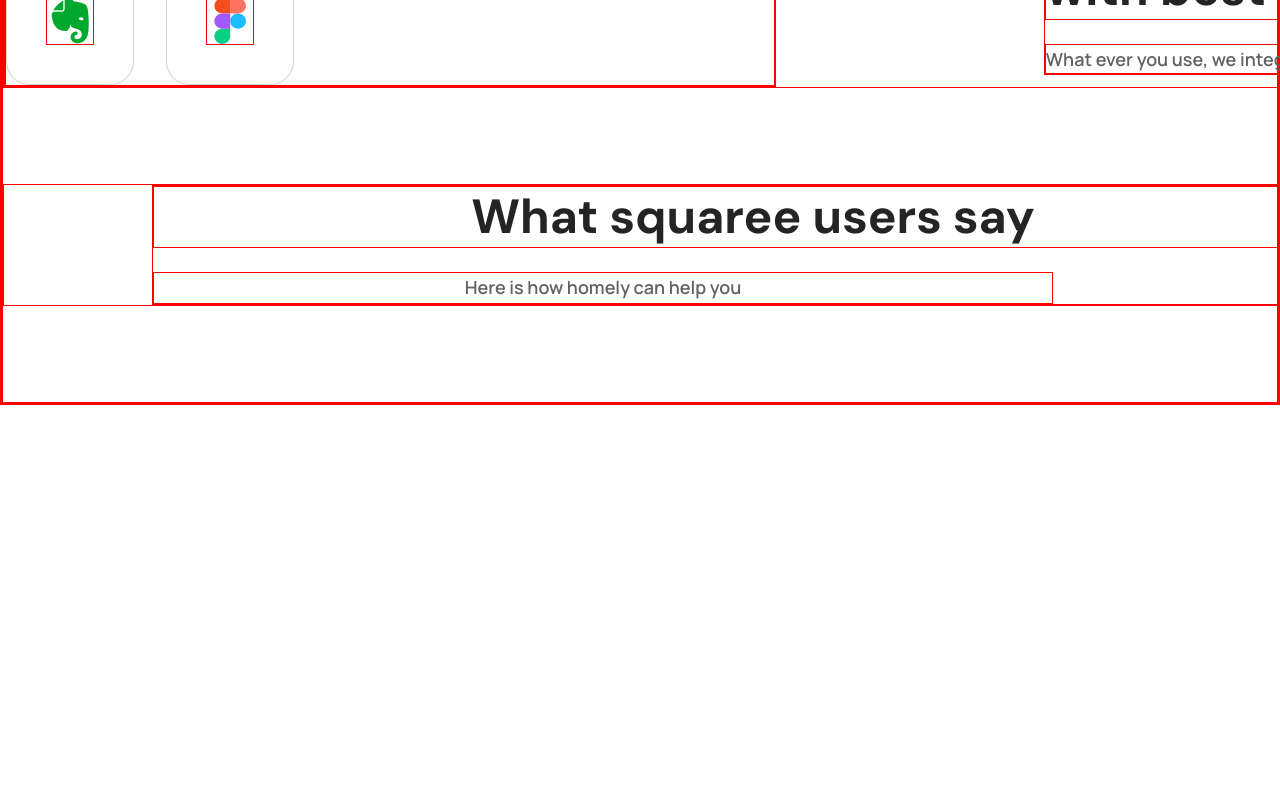
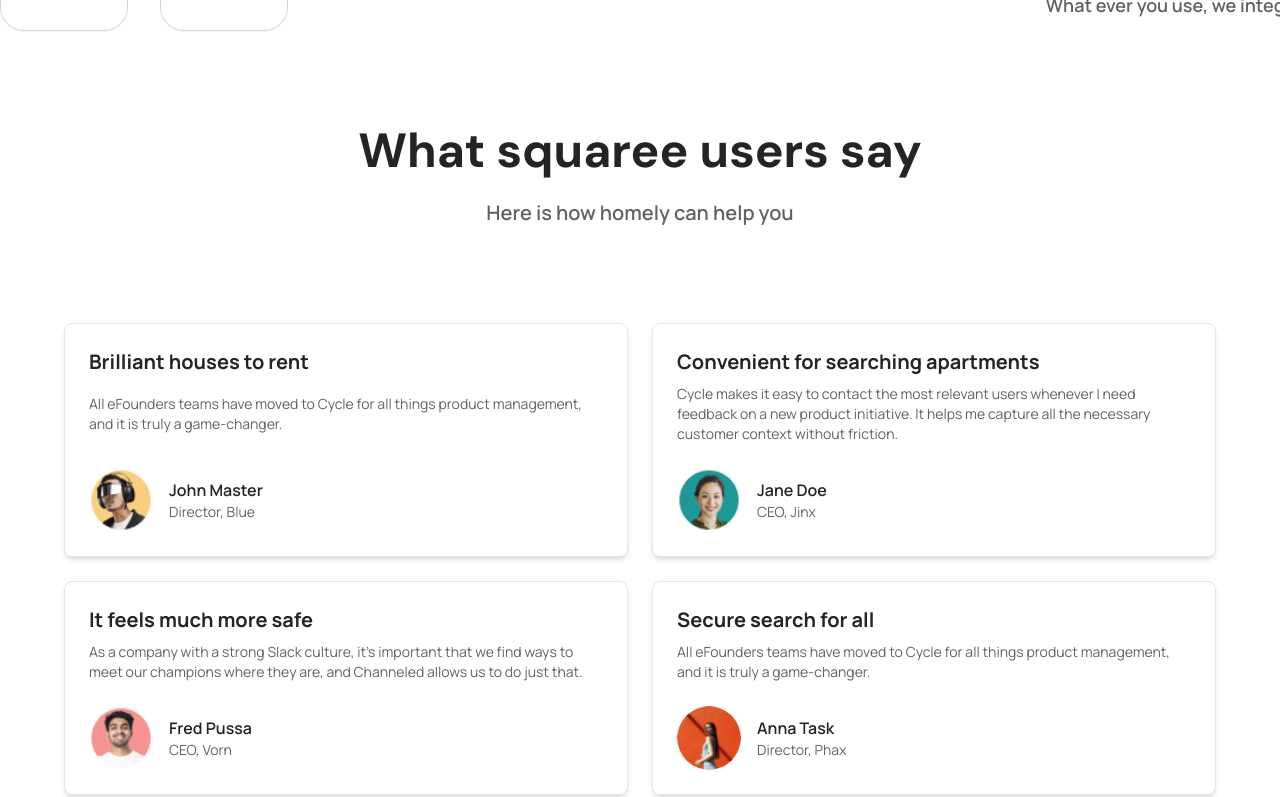
Before and after one commit to RonanKer29/landing-page-spikes, a Next.js app: page / in a window 1280 px wide. Shown: the part 2915-3712 px from the top of the page. Before the commit the page ends 3320 px from the top, so only its background shows below. Built offline with nearby package versions, Linux system fonts and the light colour scheme.

Commit message:
testimonial cards grid

```diff
--- a/app/globals.css
+++ b/app/globals.css
@@ -9,5 +9,5 @@
 
 * {
   box-sizing: border-box;
-  border: 1px solid red;
+  /* border: 1px solid red; */
 }
--- /dev/null
+++ b/components/TestimonialCard.tsx
@@ -0,0 +1,35 @@
+interface TestimonialCardProps {
+  title: string;
+  description: string;
+  avatar: string;
+  name: string;
+  position: string;
+}
+
+const TestimonialCard: React.FC<TestimonialCardProps> = ({
+  title,
+  description,
+  avatar,
+  name,
+  position,
+}) => {
+  return (
+    <div className="flex flex-col justify-between items-start border bg-white shadow-md rounded-lg p-6">
+      <h3 className="text-xl font-bold font-manrope text-dark">{title}</h3>
+      <p className="text-sm text-darkGray font-manrope mt-2">{description}</p>
+      <div className="flex items-center gap-4 mt-6">
+        <img
+          src={avatar}
+          alt={`${name}'s avatar`}
+          className="w-16 h-16 rounded-full"
+        />
+        <div>
+          <p className="font-semibold text-dark">{name}</p>
+          <p className="text-sm text-darkGray">{position}</p>
+        </div>
+      </div>
+    </div>
+  );
+};
+
+export default TestimonialCard;
--- a/components/Testimonials.tsx
+++ b/components/Testimonials.tsx
@@ -1,17 +1,32 @@
-import React from "react";
+import { userTestimonials } from "@/app/constants";
+import TestimonialCard from "./TestimonialCard";
 
 const Testimonials = () => {
   return (
-    <div className="flex items-center justify-between w-[1500px] mx-auto mt-24 mb-24">
-      <div className="flex flex-col mx-auto justify-center  space-y-6 text-center">
-        <h1 className="text-5xl font-bold leading-tight text-dark font-dmsans w-[1200px]">
-          What squaree users say
-        </h1>
-        <p className="text-lg text-darkGray w-[900px] text-center items-center font-manrope font-semibold leading-[1.65]">
-          Here is how homely can help you
-        </p>
+    <>
+      <div className="flex flex-col items-center justify-center px-4 md:px-8 lg:px-16 mt-24 mb-24">
+        <div className="text-center space-y-6">
+          <h1 className="text-3xl sm:text-4xl md:text-5xl font-bold leading-tight text-dark font-dmsans max-w-4xl mx-auto">
+            What squaree users say
+          </h1>
+          <p className="text-base sm:text-lg md:text-xl text-darkGray font-manrope font-semibold leading-relaxed max-w-3xl mx-auto">
+            Here is how homely can help you
+          </p>
+        </div>
       </div>
-    </div>
+      <div className="grid grid-cols-1 sm:grid-cols-2 lg:grid-cols-2 gap-6 px-4 md:px-8 lg:px-16 mt-12 mb-24 lg:max-w-7xl mx-auto">
+        {userTestimonials.map((testimonial, index) => (
+          <TestimonialCard
+            key={index}
+            title={testimonial.title}
+            description={testimonial.description}
+            avatar={testimonial.avatar}
+            name={testimonial.name}
+            position={testimonial.position}
+          />
+        ))}
+      </div>
+    </>
   );
 };
 
```
